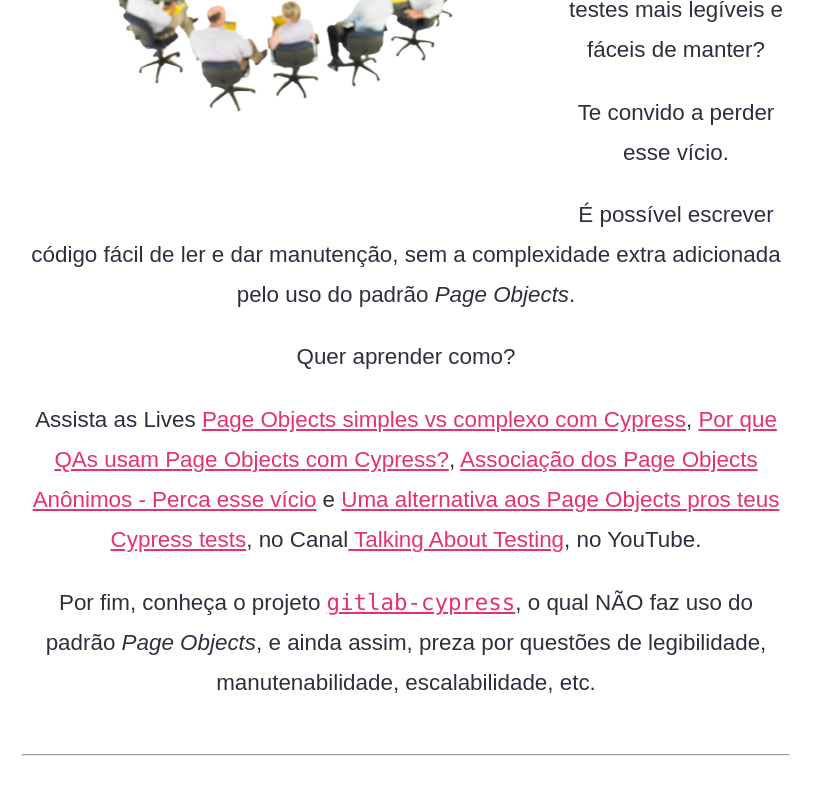
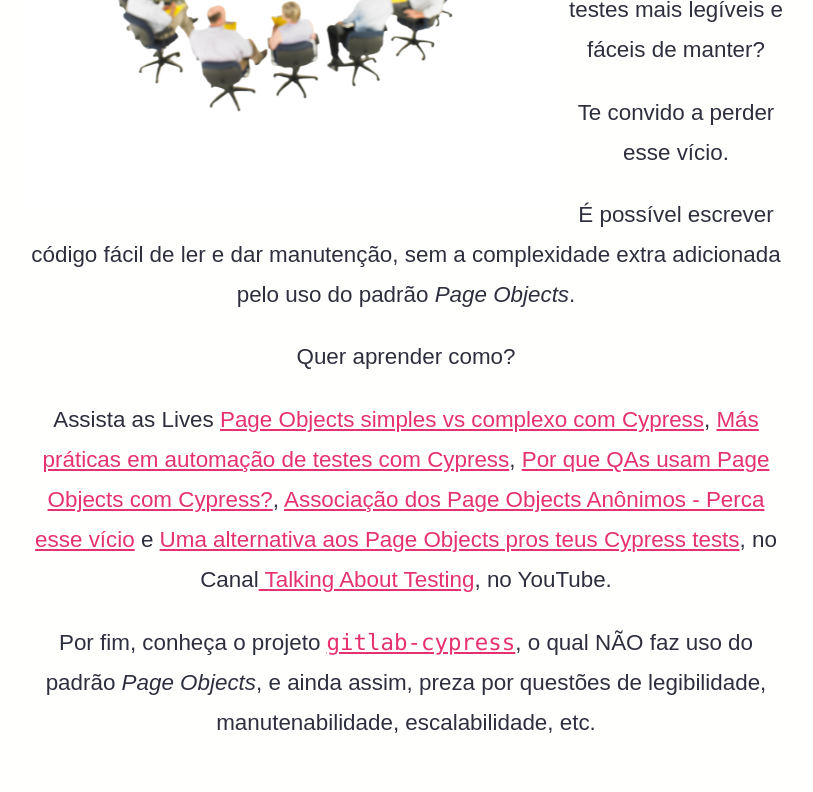
Before and after one commit to wlsf82/page-objects-anonimos, a React (Create React App) app: page / in a window 1280 px wide. Shown: the part 454-1246 px from the top of the page, without its empty margins (234-1047 px from the left). Built offline with nearby package versions, Linux system fonts and the light colour scheme.

Commit message:
Add new live to the list

```diff
--- a/src/App.js
+++ b/src/App.js
@@ -16,7 +16,7 @@ function App() {
         <p>Te convido a perder esse vício.</p>
         <p>É possível escrever código fácil de ler e dar manutenção, sem a complexidade extra adicionada pelo uso do padrão <em>Page Objects</em>.</p>
         <p>Quer aprender como?</p>
-        <p>Assista as Lives <a href="https://www.youtube.com/live/vpicU59iyPM?feature=share" target="_blank" rel="noreferrer">Page Objects simples vs complexo com Cypress</a>, <a href="https://youtu.be/VYG-gzA1ahY" target="_blank" rel="noreferrer">Por que QAs usam Page Objects com Cypress?</a>, <a href="https://youtu.be/YyU8wHm5cv4" target="_blank" rel="noreferrer">Associação dos Page Objects Anônimos - Perca esse vício</a> e <a href="https://youtu.be/DIbAyVobTD4" target="_blank" rel="noreferrer">Uma alternativa aos Page Objects pros teus Cypress tests</a>, no Canal<a href="https://youtube.com/c/talkingabouttesting" target="_blank" rel="noreferrer"> Talking About Testing</a>, no YouTube.</p>
+        <p>Assista as Lives <a href="https://www.youtube.com/live/vpicU59iyPM?feature=share" target="_blank" rel="noreferrer">Page Objects simples vs complexo com Cypress</a>, <a href="https://www.youtube.com/live/nOLgmfxw6_o?si=QxTQBiTngv5X64v0" target="_blank" rel="noreferrer">Más práticas em automação de testes com Cypress</a>, <a href="https://youtu.be/VYG-gzA1ahY" target="_blank" rel="noreferrer">Por que QAs usam Page Objects com Cypress?</a>, <a href="https://youtu.be/YyU8wHm5cv4" target="_blank" rel="noreferrer">Associação dos Page Objects Anônimos - Perca esse vício</a> e <a href="https://youtu.be/DIbAyVobTD4" target="_blank" rel="noreferrer">Uma alternativa aos Page Objects pros teus Cypress tests</a>, no Canal<a href="https://youtube.com/c/talkingabouttesting" target="_blank" rel="noreferrer"> Talking About Testing</a>, no YouTube.</p>
         <p>Por fim, conheça o projeto <a href="https://github.com/wlsf82/gitlab-cypress" target="_blank" rel="noreferrer"><code>gitlab-cypress</code></a>, o qual NÃO faz uso do padrão <em>Page Objects</em>, e ainda assim, preza por questões de legibilidade, manutenabilidade, escalabilidade, etc.</p>
         <br></br>
         <hr />
```
